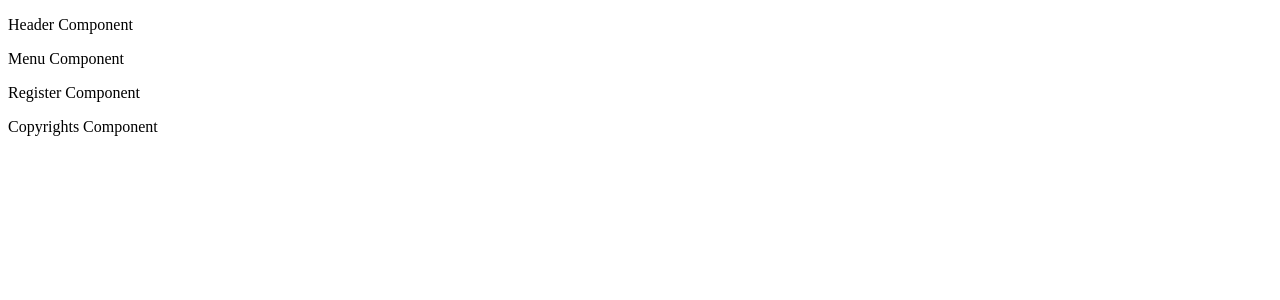
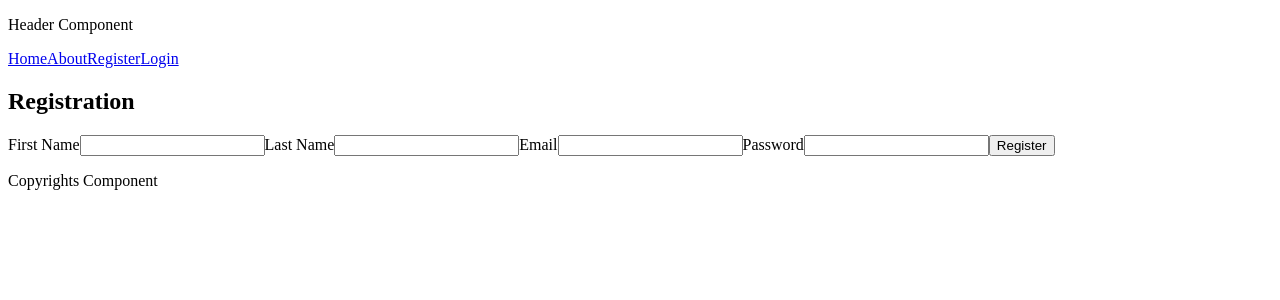
Before and after one commit to Oran198666/vactionWebSite, a React (Vite) app in the folder Frontend/: page /register in a window 1280 px wide. Shown: the top 300 px of the page. Built offline with nearby package versions, Linux system fonts and the light colour scheme; no server answers.

Commit message:
frontend: menu, register, login

```diff
--- a/Frontend/src/components/auth-area/login/login.tsx
+++ b/Frontend/src/components/auth-area/login/login.tsx
@@ -1,11 +1,53 @@
+import { useForm } from "react-hook-form";
+import { notify } from "../../../utils/notify";
+import { useNavigate } from "react-router-dom";
+import { authServiceFront } from "../../../services/auth-service-front";
+import { CredentialsModel } from "../../../models/credentials-model";
 import "./login.css";
 
 export function Login() {
+    const { register, handleSubmit, formState: { errors } } = useForm<CredentialsModel>();
+    const navigate = useNavigate();
+
+    async function send(credentials: CredentialsModel) {
+        try {
+            await authServiceFront.login(credentials);
+            notify.success("Welcome back");
+            navigate("/vacations");
+        } catch (err: any) {
+            notify.error(err);
+        }
+    }
+
     return (
         <div className="Login">
 
-			<p>Login Component</p>
+            <h2>Login</h2>
 
+            <form onSubmit={handleSubmit(send)}>
+
+                <label>Email</label>
+                <input type="email" {...register("email", {
+                    required: "Email is required",
+                    //demands [Anything except a space] + @ + [Anything except a space] + . + [Anything except a space]
+                    pattern: { value: /^\S+@\S+\.\S+$/, message: "Invalid email" },
+                    maxLength: { value: 100, message: "Maximum 100 characters" }
+                })} />
+                <span>{errors.email?.message}</span>
+
+                <label>Password</label>
+                <input type="password" {...register("password", {
+                    required: "Password is required",
+                    //both Checks ahead at least one letter (a-z or A-Z)
+                    // at least one digit(?=.*\d), .+	1 or more characters
+                    pattern: { value: /^(?=.*[A-Za-z])(?=.*\d).+$/, message: "Must contain a letter and a digit" },
+                    minLength: { value: 4, message: "Minimum 4 characters" },
+                    maxLength: { value: 100, message: "Maximum 100 characters" }
+                })} />
+                <span>{errors.password?.message}</span>
+
+                <button type="submit">Login</button>
+            </form>
         </div>
     );
 }
--- a/Frontend/src/components/auth-area/register/register.tsx
+++ b/Frontend/src/components/auth-area/register/register.tsx
@@ -1,11 +1,68 @@
+import { useForm } from "react-hook-form";
+import { UserModel } from "../../../models/user-model";
+import { notify } from "../../../utils/notify";
+import { useNavigate } from "react-router-dom";
+import { authServiceFront } from "../../../services/auth-service-front";
 import "./register.css";
 
 export function Register() {
+    const { register, handleSubmit, formState: { errors } } = useForm<UserModel>();
+    const navigate = useNavigate();
+
+    async function send(user: UserModel) {
+        try {
+            await authServiceFront.register(user);
+            notify.success("Welcome: " + user.firstName + " " + user.lastName);
+            navigate("/vacations");
+        } catch (err: any) {
+            notify.error(err);
+        }
+    }
+
     return (
         <div className="Register">
 
-			<p>Register Component</p>
+            <h2>Registration</h2>
 
+            <form onSubmit={handleSubmit(send)}>
+                <label>First Name</label>
+                <input type="text" {...register("firstName", {
+                    required: "First name is required",
+                    minLength: { value: 2, message: "Minimum 2 characters" },
+                    maxLength: { value: 40, message: "Maximum 40 characters" }
+                })} />
+                <span>{errors.firstName?.message}</span>
+
+                <label>Last Name</label>
+                <input type="text" {...register("lastName", {
+                    required: "Last name is required",
+                    minLength: { value: 2, message: "Minimum 2 characters" },
+                    maxLength: { value: 40, message: "Maximum 40 characters" }
+                })} />
+                <span>{errors.lastName?.message}</span>
+
+                <label>Email</label>
+                <input type="email" {...register("email", {
+                    required: "Email is required",
+                    //demands [Anything except a space] + @ + [Anything except a space] + . + [Anything except a space]
+                    pattern: { value: /^\S+@\S+\.\S+$/, message: "Invalid email" },
+                    maxLength: { value: 100, message: "Maximum 100 characters" }
+                })} />
+                <span>{errors.email?.message}</span>
+
+                <label>Password</label>
+                <input type="password" {...register("password", {
+                    required: "Password is required",
+                    //both Checks ahead at least one letter (a-z or A-Z)
+                    // at least one digit(?=.*\d), .+	1 or more characters
+                    pattern: { value: /^(?=.*[A-Za-z])(?=.*\d).+$/, message: "Must contain a letter and a digit" },
+                    minLength: { value: 4, message: "Minimum 4 characters" },
+                    maxLength: { value: 100, message: "Maximum 100 characters" }
+                })} />
+                <span>{errors.password?.message}</span>
+
+                <button type="submit">Register</button>
+            </form>
         </div>
     );
 }
--- a/Frontend/src/components/layout-area/menu/menu.tsx
+++ b/Frontend/src/components/layout-area/menu/menu.tsx
@@ -1,10 +1,54 @@
+import { useSelector } from "react-redux";
+import { NavLink, useNavigate } from "react-router-dom";
+import { AppState } from "../../../redux/app-state";
+import { Role } from "../../../models/role";
+import { authServiceFront } from "../../../services/auth-service-front";
 import "./menu.css";
 
 export function Menu() {
+
+    // Read the logged-in user from the Redux store; re-renders when it changes.
+    const user = useSelector((state: AppState) => state.user);
+
+    const navigate = useNavigate();
+
+    function logout() {
+        authServiceFront.logout();
+        navigate("/home");
+    }
+
     return (
         <div className="Menu">
 
-			<p>Menu Component</p>
+            {/* public branch */}
+            <NavLink to="/home">Home</NavLink>
+            <NavLink to="/about">About</NavLink>
+
+            {/* guest branch */}
+            {!user && <>
+                <NavLink to="/register">Register</NavLink>
+                <NavLink to="/login">Login</NavLink>
+            </>}
+
+            {/* logged-in user branch */}
+            {user && <>
+                <NavLink to="/vacations">Vacations</NavLink>
+                <NavLink to="/ai">AI recommendation</NavLink>
+                <NavLink to="/mcp">Ask the database</NavLink>
+            </>}
+
+            {/*  admin branch */}
+            {user?.roleId === Role.Admin && <>
+                <NavLink to="/admin">Manage vacations</NavLink>
+                <NavLink to="/admin/add">Add vacation</NavLink>
+                <NavLink to="/admin/reports">Reports</NavLink>
+            </>}
+
+            {/* greeting and logout branch */}
+            {user && <>
+                <span>Hello {user.firstName} {user.lastName}</span>
+                <button onClick={logout}>Logout</button>
+            </>}
 
         </div>
     );
```
Also changed, not shown: 1 other file (tests, documents, lock files or other folders).
